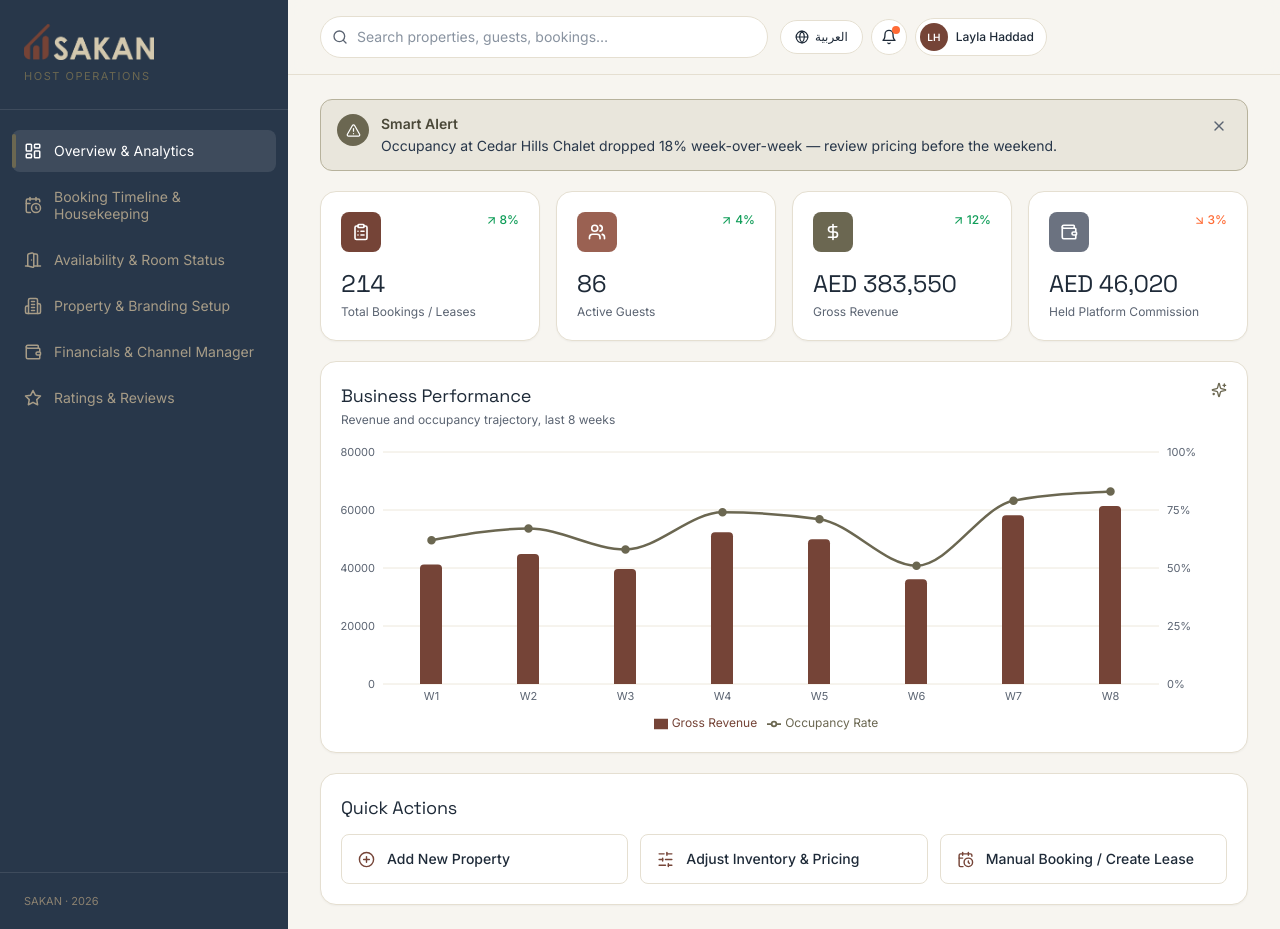
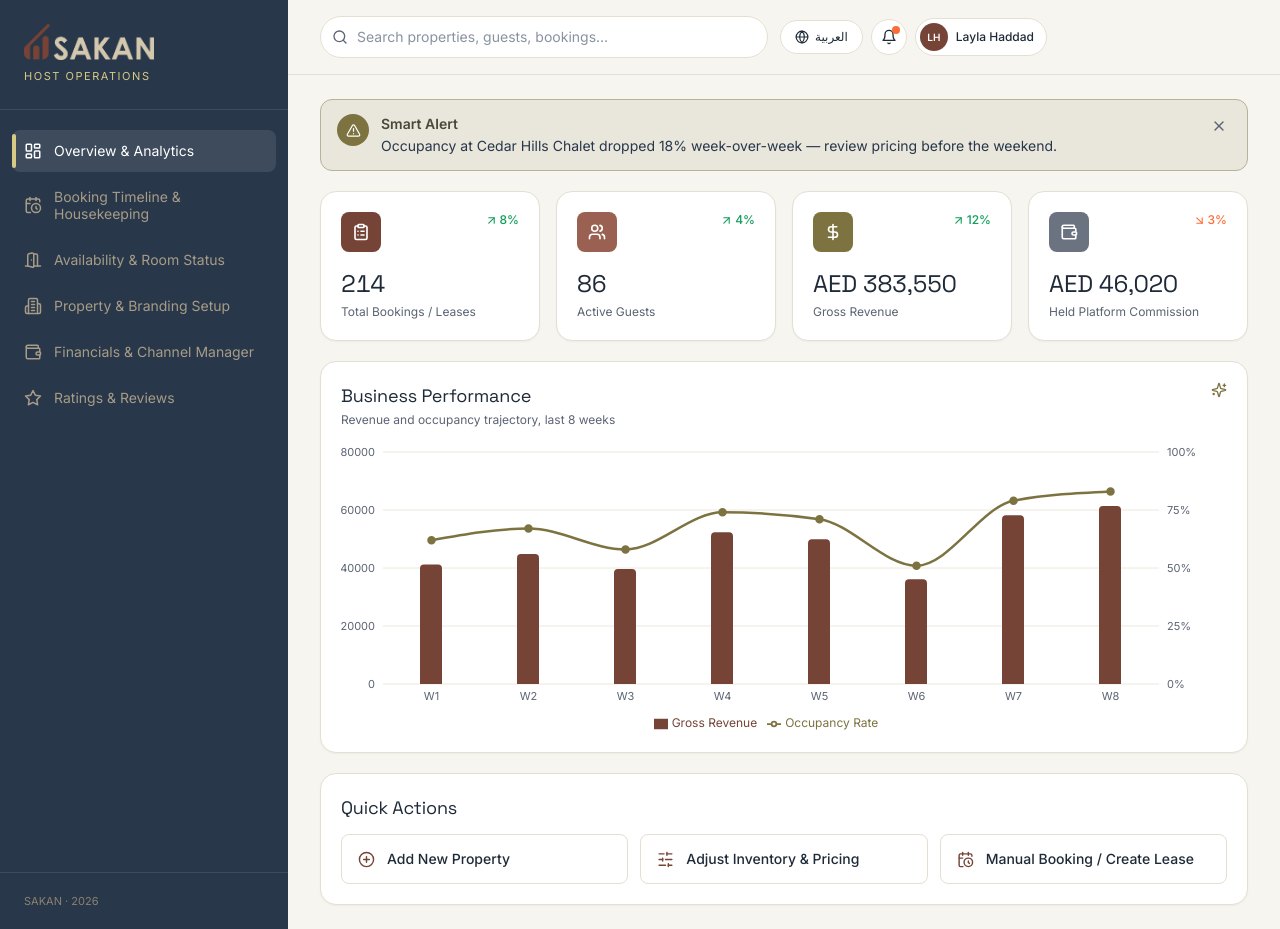
Before and after one commit to YouAhm666/SAKAN-Platform, a React (Vite) app: page / in a window 1280 px wide. Built offline with nearby package versions, Linux system fonts and the light colour scheme.

Commit message:
Add files via upload

```diff
--- a/src/App.jsx
+++ b/src/App.jsx
@@ -28,7 +28,8 @@
      terra-600   #754437  (primary interactive — Terra Queimada)
      terra-700   #5E362B  (primary hover, darker)
      terra-500   #9A6152  (primary lighter accent)
-     verde-600   #6B6751  (signal accent — ratings, active state, focus rings — Verde Opaco)
+     verde-600   #7C7340  (signal accent on light surfaces — ratings, active state, focus rings)
+     verde-tint  #D6CA85  (signal accent on dark surfaces — sidebar active rail, brandSub)
      areia-tint  #E9E4D5  (sidebar body text tint — Areia)
      paper       #F7F5F0  (app background, warm sand-white)
      line        #E5DFD1  (hairline borders, Areia-tinted)
@@ -468,7 +469,7 @@ function Sidebar({ view, setView, lang }) {
     <aside className="hidden lg:flex w-72 shrink-0 flex-col bg-[#28374A] text-[#E9E4D5]">
       <div className="flex flex-col items-start gap-2 px-6 py-6 border-b border-white/10">
         <img src={lang === "ar" ? LOGO_AR : LOGO_EN} alt={t.brand} className="h-9 w-auto" />
-        <p className="text-[11px] tracking-[0.14em] uppercase text-[#6B6751]">{t.brandSub}</p>
+        <p className="text-[11px] tracking-[0.14em] uppercase text-[#D6CA85]">{t.brandSub}</p>
       </div>
       <nav className="flex-1 px-3 py-5 space-y-1">
         {items.map((it) => {
@@ -481,7 +482,7 @@ function Sidebar({ view, setView, lang }) {
               className={`relative w-full flex items-center gap-3 rounded-lg px-3 py-3 text-sm text-start transition-colors
                 ${active ? "bg-white/10 text-white" : "text-[#A79C87] hover:bg-white/5 hover:text-white"}`}
             >
-              {active && <span className="absolute inset-y-1 start-0 w-1 rounded-full bg-[#6B6751]" />}
+              {active && <span className="absolute inset-y-1 start-0 w-1 rounded-full bg-[#D6CA85]" />}
               <Icon size={18} strokeWidth={2} className="shrink-0" />
               <span className="leading-tight">{it.label}</span>
             </button>
@@ -504,18 +505,18 @@ function Topbar({ lang, setLang }) {
         <Search size={16} className="absolute top-1/2 -translate-y-1/2 start-3 text-[#5B6472]" />
         <input
           placeholder={t.search}
-          className="w-full rounded-full border border-[#E5DFD1] bg-white ps-9 pe-4 py-2.5 text-sm text-[#1E2A38] placeholder:text-[#8993A0] outline-none focus:ring-2 focus:ring-[#6B6751]/40"
+          className="w-full rounded-full border border-[#E5DFD1] bg-white ps-9 pe-4 py-2.5 text-sm text-[#1E2A38] placeholder:text-[#8993A0] outline-none focus:ring-2 focus:ring-[#7C7340]/40"
         />
       </div>
       <div className="flex items-center gap-2">
         <button
           onClick={() => setLang(lang === "en" ? "ar" : "en")}
-          className="flex items-center gap-1.5 rounded-full border border-[#E5DFD1] bg-white px-3.5 py-2 text-xs font-medium text-[#1E2A38] hover:border-[#6B6751] transition-colors"
+          className="flex items-center gap-1.5 rounded-full border border-[#E5DFD1] bg-white px-3.5 py-2 text-xs font-medium text-[#1E2A38] hover:border-[#7C7340] transition-colors"
         >
           <Globe size={14} />
           {t.langToggle}
         </button>
-        <button className="relative grid h-9 w-9 place-items-center rounded-full border border-[#E5DFD1] bg-white hover:border-[#6B6751] transition-colors">
+        <button className="relative grid h-9 w-9 place-items-center rounded-full border border-[#E5DFD1] bg-white hover:border-[#7C7340] transition-colors">
           <Bell size={16} className="text-[#1E2A38]" />
           <span className="absolute top-1.5 end-1.5 h-2 w-2 rounded-full bg-[#FF6B35]" />
         </button>
@@ -583,7 +584,7 @@ function AlertBanner({ lang, dismissed, onDismiss }) {
   const msg = t.alerts.occDrop.replace("{p}", lang === "ar" ? "شاليه سيدر هيلز" : "Cedar Hills Chalet").replace("{n}", "18");
   return (
     <div className="flex items-start gap-3 rounded-xl border border-[#B7B29C] bg-[#E9E6DC] px-4 py-3.5">
-      <div className="grid h-8 w-8 shrink-0 place-items-center rounded-full bg-[#6B6751] text-white">
+      <div className="grid h-8 w-8 shrink-0 place-items-center rounded-full bg-[#7C7340] text-white">
         <AlertTriangle size={15} />
       </div>
       <div className="flex-1">
@@ -606,7 +607,7 @@ function PerformanceChart() {
           <h3 className="font-display text-lg text-[#1E2A38]">{t.chart.title}</h3>
           <p className="text-xs text-[#5B6472] mt-0.5">{t.chart.sub}</p>
         </div>
-        <Sparkles size={16} className="text-[#6B6751]" />
+        <Sparkles size={16} className="text-[#7C7340]" />
       </div>
       <div className="h-72 mt-4">
         <ResponsiveContainer width="100%" height="100%">
@@ -618,7 +619,7 @@ function PerformanceChart() {
             <Tooltip contentStyle={{ borderRadius: 10, border: "1px solid #E5DFD1", fontSize: 12 }} />
             <Legend wrapperStyle={{ fontSize: 12 }} />
             <Bar yAxisId="left" dataKey="revenue" name={t.chart.revenue} fill="#754437" radius={[4, 4, 0, 0]} barSize={22} />
-            <Line yAxisId="right" type="monotone" dataKey="occupancy" name={t.chart.occupancy} stroke="#6B6751" strokeWidth={2.5} dot={{ r: 3, fill: "#6B6751" }} />
+            <Line yAxisId="right" type="monotone" dataKey="occupancy" name={t.chart.occupancy} stroke="#7C7340" strokeWidth={2.5} dot={{ r: 3, fill: "#7C7340" }} />
           </ComposedChart>
         </ResponsiveContainer>
       </div>
@@ -635,20 +636,20 @@ function OverviewView({ lang }) {
       <div className="grid grid-cols-2 xl:grid-cols-4 gap-4">
         <KpiCard icon={ClipboardList} label={t.kpi.totalBookings} value="214" trend={8} accent="bg-[#754437]" />
         <KpiCard icon={Users} label={t.kpi.activeGuests} value="86" trend={4} accent="bg-[#9A6152]" />
-        <KpiCard icon={DollarSign} label={t.kpi.grossRevenue} value={fmtMoney(383550, "AED", lang)} trend={12} accent="bg-[#6B6751]" />
+        <KpiCard icon={DollarSign} label={t.kpi.grossRevenue} value={fmtMoney(383550, "AED", lang)} trend={12} accent="bg-[#7C7340]" />
         <KpiCard icon={Wallet} label={t.kpi.heldCommission} value={fmtMoney(46020, "AED", lang)} trend={-3} accent="bg-[#6B7280]" />
       </div>
       <PerformanceChart />
       <div className="rounded-2xl border border-[#E5DFD1] bg-white shadow-[0_1px_2px_rgba(16,14,28,0.04)] p-5">
         <h3 className="font-display text-lg text-[#1E2A38] mb-3">{t.quick.title}</h3>
         <div className="grid sm:grid-cols-3 gap-3">
-          <button className="flex items-center gap-3 rounded-lg border border-[#E5DFD1] px-4 py-3.5 text-sm font-medium text-[#1E2A38] hover:border-[#6B6751] hover:bg-[#F3EFE6] transition-colors">
+          <button className="flex items-center gap-3 rounded-lg border border-[#E5DFD1] px-4 py-3.5 text-sm font-medium text-[#1E2A38] hover:border-[#7C7340] hover:bg-[#F3EFE6] transition-colors">
             <PlusCircle size={17} className="text-[#754437]" /> {t.quick.addProperty}
           </button>
-          <button className="flex items-center gap-3 rounded-lg border border-[#E5DFD1] px-4 py-3.5 text-sm font-medium text-[#1E2A38] hover:border-[#6B6751] hover:bg-[#F3EFE6] transition-colors">
+          <button className="flex items-center gap-3 rounded-lg border border-[#E5DFD1] px-4 py-3.5 text-sm font-medium text-[#1E2A38] hover:border-[#7C7340] hover:bg-[#F3EFE6] transition-colors">
             <SlidersHorizontal size={17} className="text-[#754437]" /> {t.quick.adjustPricing}
           </button>
-          <button className="flex items-center gap-3 rounded-lg border border-[#E5DFD1] px-4 py-3.5 text-sm font-medium text-[#1E2A38] hover:border-[#6B6751] hover:bg-[#F3EFE6] transition-colors">
+          <button className="flex items-center gap-3 rounded-lg border border-[#E5DFD1] px-4 py-3.5 text-sm font-medium text-[#1E2A38] hover:border-[#7C7340] hover:bg-[#F3EFE6] transition-colors">
             <CalendarClock size={17} className="text-[#754437]" /> {t.quick.manualBooking}
           </button>
         </div>
@@ -734,7 +735,7 @@ function BookingModal({ booking, onClose, lang, statuses, setStatus }) {
               key={s}
               onClick={() => setStatus(booking.unitId, s)}
               className={`rounded-lg border px-2 py-2.5 text-xs font-medium transition-colors
-                ${currentStatus === s ? `${STATUS_STYLES[s].bg} ${STATUS_STYLES[s].text} border-transparent` : "border-[#E5DFD1] text-[#4F5866] hover:border-[#6B6751]"}`}
+                ${currentStatus === s ? `${STATUS_STYLES[s].bg} ${STATUS_STYLES[s].text} border-transparent` : "border-[#E5DFD1] text-[#4F5866] hover:border-[#7C7340]"}`}
             >
               {t.statusVerb[s]}
             </button>
@@ -914,7 +915,7 @@ function AvailabilityView({ lang }) {
 
       <div className="flex flex-wrap gap-x-6 gap-y-2 rounded-lg border border-[#E5DFD1] bg-white px-4 py-3">
         <span className="flex items-center gap-1.5 text-[11px] text-[#4F5866]">
-          <Zap size={12} className="text-[#6B6751]" /> <b className="text-[#1E2A38]">{t.availability.auto}:</b> {t.availability.autoDesc}
+          <Zap size={12} className="text-[#7C7340]" /> <b className="text-[#1E2A38]">{t.availability.auto}:</b> {t.availability.autoDesc}
         </span>
         <span className="flex items-center gap-1.5 text-[11px] text-[#4F5866]">
           <Hand size={12} className="text-[#754437]" /> <b className="text-[#1E2A38]">{t.availability.manual}:</b> {t.availability.manualDesc}
@@ -983,7 +984,7 @@ function Field({ label, children }) {
     </label>
   );
 }
-const inputCls = "w-full rounded-lg border border-[#E5DFD1] bg-white px-3.5 py-2.5 text-sm text-[#1E2A38] outline-none focus:ring-2 focus:ring-[#6B6751]/40 focus:border-[#6B6751]";
+const inputCls = "w-full rounded-lg border border-[#E5DFD1] bg-white px-3.5 py-2.5 text-sm text-[#1E2A38] outline-none focus:ring-2 focus:ring-[#7C7340]/40 focus:border-[#7C7340]";
 
 function SetupView({ lang }) {
   const t = useLang();
@@ -1095,13 +1096,13 @@ function SetupView({ lang }) {
         <div className="mt-6 grid sm:grid-cols-2 gap-4">
           <div>
             <span className="block text-xs font-medium text-[#4F5866] mb-1.5">{t.setup.logo}</span>
-            <div className="flex items-center justify-center gap-2 rounded-lg border-2 border-dashed border-[#E5DFD1] py-6 text-[#8993A0] hover:border-[#6B6751] transition-colors cursor-pointer">
+            <div className="flex items-center justify-center gap-2 rounded-lg border-2 border-dashed border-[#E5DFD1] py-6 text-[#8993A0] hover:border-[#7C7340] transition-colors cursor-pointer">
               <Upload size={16} /> <span className="text-xs">{t.setup.dropHint}</span>
             </div>
           </div>
           <div>
             <span className="block text-xs font-medium text-[#4F5866] mb-1.5">{t.setup.gallery}</span>
-            <div className="flex items-center justify-center gap-2 rounded-lg border-2 border-dashed border-[#E5DFD1] py-6 text-[#8993A0] hover:border-[#6B6751] transition-colors cursor-pointer">
+            <div className="flex items-center justify-center gap-2 rounded-lg border-2 border-dashed border-[#E5DFD1] py-6 text-[#8993A0] hover:border-[#7C7340] transition-colors cursor-pointer">
               <ImagePlus size={16} /> <span className="text-xs">{t.setup.dropHint}</span>
             </div>
           </div>
@@ -1249,7 +1250,7 @@ function StarRow({ rating }) {
   return (
     <div className="flex items-center gap-0.5">
       {[1, 2, 3, 4, 5].map((i) => (
-        <Star key={i} size={13} className={i <= rating ? "fill-[#6B6751] text-[#6B6751]" : "text-[#E1DED4]"} />
+        <Star key={i} size={13} className={i <= rating ? "fill-[#7C7340] text-[#7C7340]" : "text-[#E1DED4]"} />
       ))}
     </div>
   );
@@ -1298,7 +1299,7 @@ function ReviewCard({ r, lang }) {
             onChange={(e) => setReplyText(e.target.value)}
             placeholder={t.reviews.yourReply}
             rows={2}
-            className="w-full rounded-lg border border-[#E5DFD1] px-3 py-2 text-xs outline-none focus:ring-2 focus:ring-[#6B6751]/40"
+            className="w-full rounded-lg border border-[#E5DFD1] px-3 py-2 text-xs outline-none focus:ring-2 focus:ring-[#7C7340]/40"
           />
           <button
             onClick={() => { if (replyText.trim()) { setSavedReply(replyText.trim()); setReplied(true); setReplying(false); } }}
```
